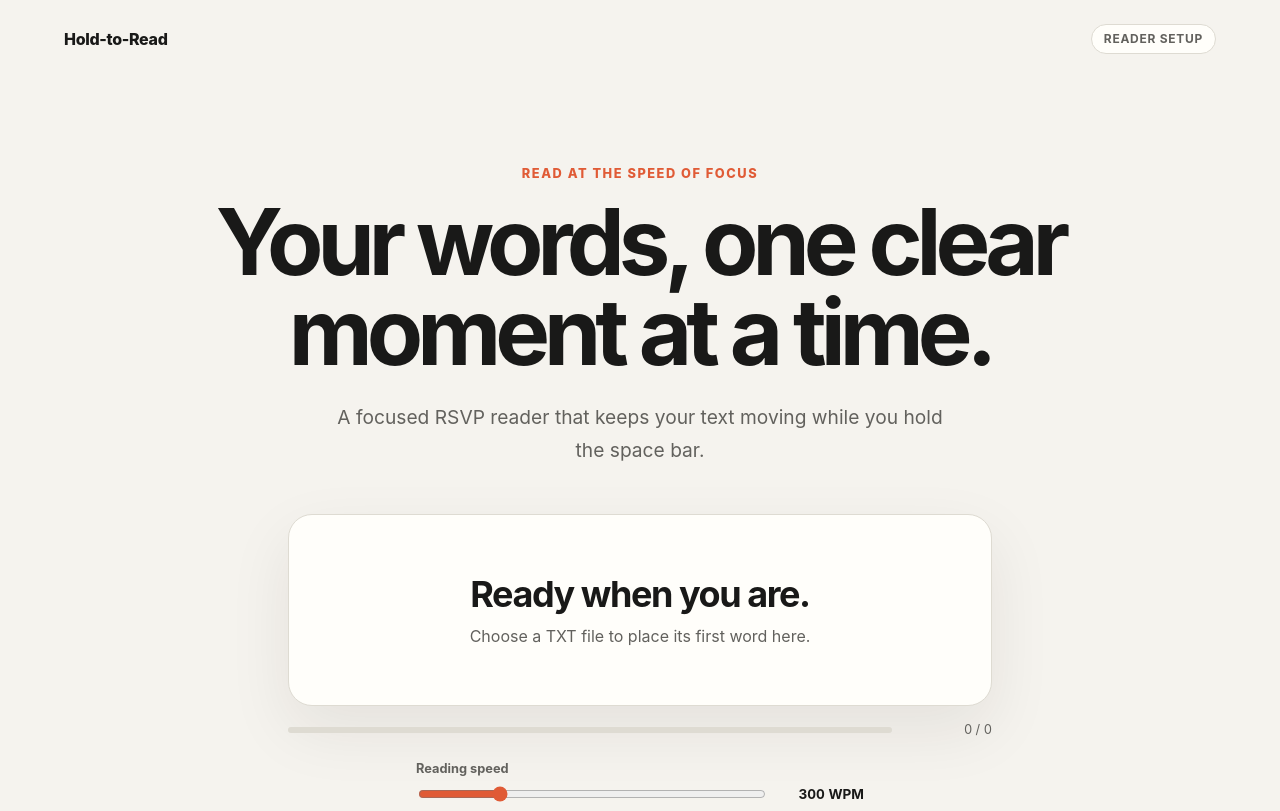
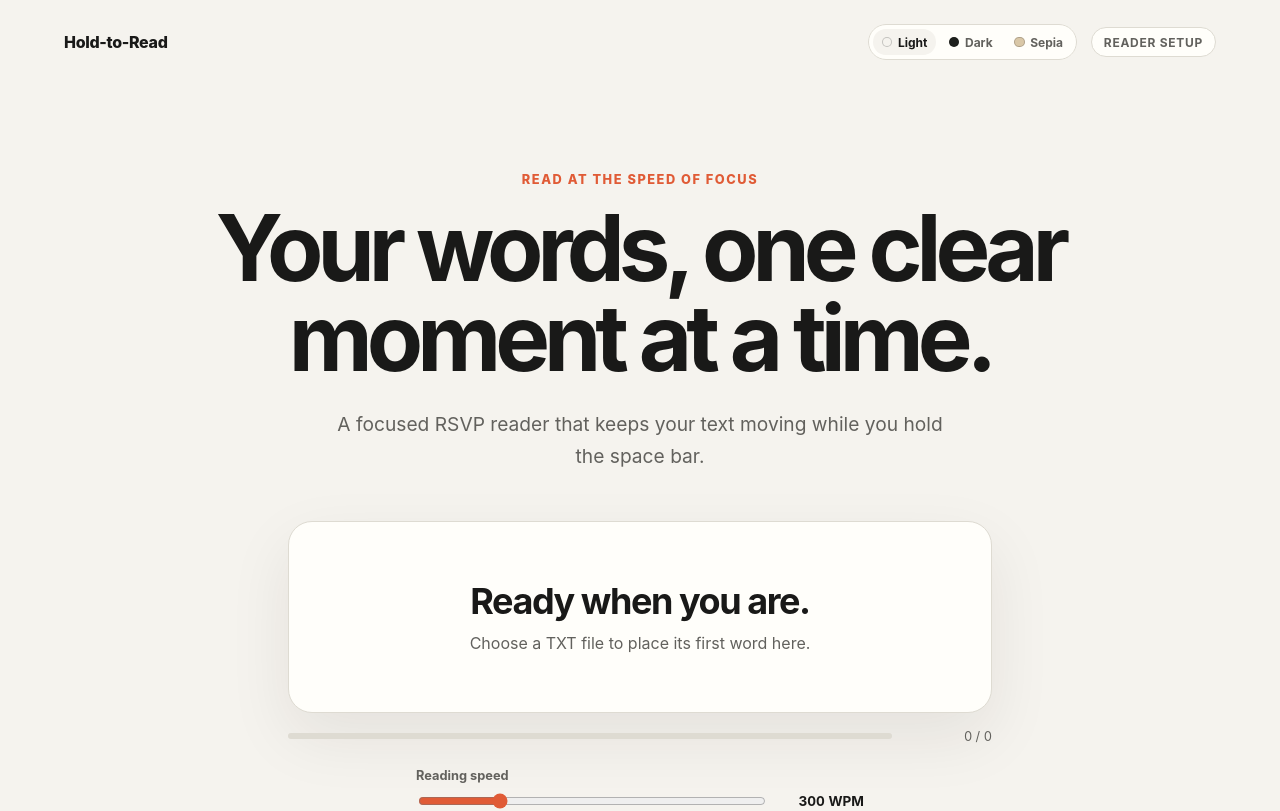
Before and after one commit to kusonnim/RSVP_Reader, a React (Vite) app: page / in a window 1280 px wide. Shown: the top 811 px of the page. Built offline with nearby package versions, Linux system fonts and the light colour scheme.

Commit message:
Complete step 6 themes

```diff
--- a/src/app/App.css
+++ b/src/app/App.css
@@ -1,3 +1,13 @@
+.app {
+  min-width: 20rem;
+  min-height: 100vh;
+  color: var(--color-text);
+  background: var(--color-background);
+  transition:
+    color 180ms ease,
+    background-color 180ms ease;
+}
+
 .app-shell {
   width: min(100% - 2rem, 72rem);
   min-height: 100vh;
@@ -10,6 +20,70 @@
   align-items: center;
   justify-content: space-between;
   gap: 1rem;
+}
+
+.header-actions {
+  display: flex;
+  align-items: center;
+  gap: 0.75rem;
+}
+
+.theme-selector {
+  display: flex;
+  gap: 0.25rem;
+  border: 1px solid var(--color-border);
+  border-radius: 999px;
+  padding: 0.25rem;
+  background: var(--color-surface);
+}
+
+.theme-option {
+  display: flex;
+  align-items: center;
+  gap: 0.35rem;
+  border-radius: 999px;
+  padding: 0.35rem 0.55rem;
+  color: var(--color-text-muted);
+  cursor: pointer;
+  font-size: 0.75rem;
+  font-weight: 700;
+  transition:
+    color 150ms ease,
+    background-color 150ms ease;
+}
+
+.theme-option:hover,
+.theme-option:has(input:focus-visible) {
+  color: var(--color-text);
+}
+
+.theme-option:has(input:focus-visible) {
+  outline: 2px solid var(--color-focus);
+  outline-offset: 0.15rem;
+}
+
+.theme-option.is-selected {
+  color: var(--color-text);
+  background: var(--color-background);
+}
+
+.theme-swatch {
+  width: 0.65rem;
+  height: 0.65rem;
+  border: 1px solid rgb(0 0 0 / 20%);
+  border-radius: 50%;
+}
+
+.theme-swatch-light {
+  background: #f5f3ee;
+}
+
+.theme-swatch-dark {
+  background: #1e201d;
+}
+
+.theme-swatch-sepia {
+  background: #d9c7a7;
 }
 
 .wordmark {
@@ -332,6 +406,20 @@
     margin-top: 4rem;
   }
 
+  .header-actions {
+    align-items: flex-end;
+    flex-direction: column-reverse;
+    gap: 0.5rem;
+  }
+
+  .theme-option {
+    padding-inline: 0.45rem;
+  }
+
+  .theme-option span:last-child {
+    display: none;
+  }
+
   .reader-view {
     min-height: 9rem;
     margin-top: 2.25rem;
--- a/src/app/App.tsx
+++ b/src/app/App.tsx
@@ -3,6 +3,7 @@ import FileLoader from "../components/FileLoader";
 import ProgressBar from "../components/ProgressBar";
 import ReaderControls from "../components/ReaderControls";
 import ReaderView from "../components/ReaderView";
+import ThemeSelector from "../components/ThemeSelector";
 import { useHoldPlayback } from "../hooks/useHoldPlayback";
 import { useKeyboardControls } from "../hooks/useKeyboardControls";
 import { useReaderState } from "../hooks/useReaderState";
@@ -16,12 +17,14 @@ function App() {
     currentIndex,
     wpm,
     isHolding,
+    theme,
     loadText,
     nextWord,
     previousWord,
     reset,
     setWpm,
     setHolding,
+    setTheme,
   } = useReaderState();
 
   const handleTextLoaded = (text: string, loadedFileName: string) => {
@@ -49,22 +52,26 @@ function App() {
   });
 
   return (
+    <div className={`app theme-${theme}`}>
       <main className="app-shell">
         <header className="app-header">
           <a className="wordmark" href="/" aria-label="Hold-to-Read home">
             Hold-to-Read
           </a>
+          <div className="header-actions">
+            <ThemeSelector theme={theme} onThemeChange={setTheme} />
             <span className="status-badge">
               {hasLoadedFile ? `${words.length} words` : "Reader setup"}
             </span>
+          </div>
         </header>
 
         <section className="welcome-panel" aria-labelledby="welcome-title">
           <p className="eyebrow">Read at the speed of focus</p>
           <h1 id="welcome-title">Your words, one clear moment at a time.</h1>
           <p className="welcome-copy">
-          A focused RSVP reader that keeps your text moving while you hold the
-          space bar.
+            A focused RSVP reader that keeps your text moving while you hold
+            the space bar.
           </p>
 
           <ReaderView words={words} currentIndex={currentIndex} />
@@ -97,6 +104,7 @@ function App() {
           )}
         </section>
       </main>
+    </div>
   );
 }
 
--- /dev/null
+++ b/src/components/ThemeSelector.tsx
@@ -0,0 +1,41 @@
+import type { ReaderTheme } from "../types/reader";
+
+type ThemeSelectorProps = {
+  theme: ReaderTheme;
+  onThemeChange: (theme: ReaderTheme) => void;
+};
+
+const themes: Array<{ label: string; value: ReaderTheme }> = [
+  { label: "Light", value: "light" },
+  { label: "Dark", value: "dark" },
+  { label: "Sepia", value: "sepia" },
+];
+
+function ThemeSelector({ theme, onThemeChange }: ThemeSelectorProps) {
+  return (
+    <fieldset className="theme-selector">
+      <legend className="visually-hidden">Reader theme</legend>
+      {themes.map((option) => (
+        <label
+          className={`theme-option${
+            theme === option.value ? " is-selected" : ""
+          }`}
+          key={option.value}
+        >
+          <input
+            className="visually-hidden"
+            type="radio"
+            name="reader-theme"
+            value={option.value}
+            checked={theme === option.value}
+            onChange={() => onThemeChange(option.value)}
+          />
+          <span className={`theme-swatch theme-swatch-${option.value}`} />
+          <span>{option.label}</span>
+        </label>
+      ))}
+    </fieldset>
+  );
+}
+
+export default ThemeSelector;
```
Lines whose indentation alone changed are shown as unchanged.
